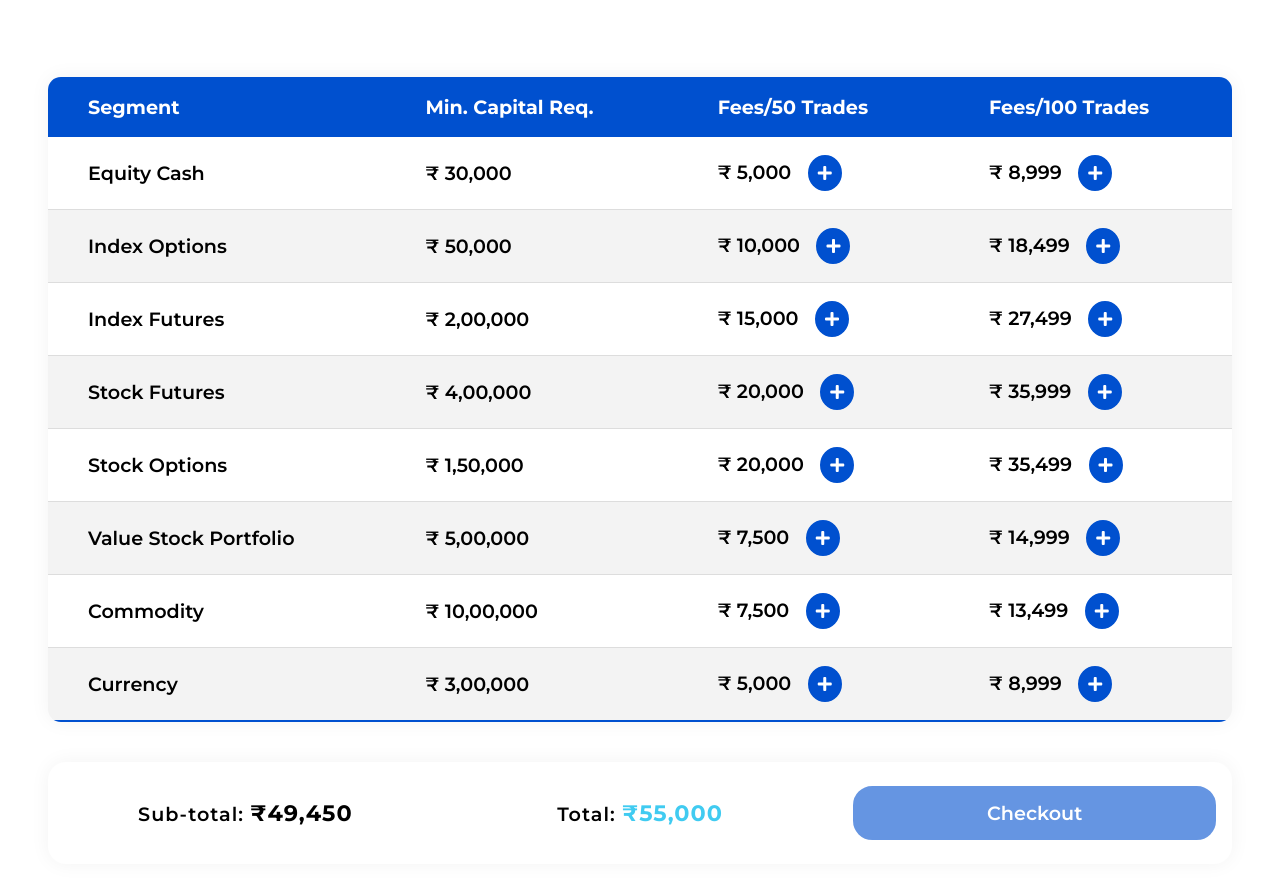
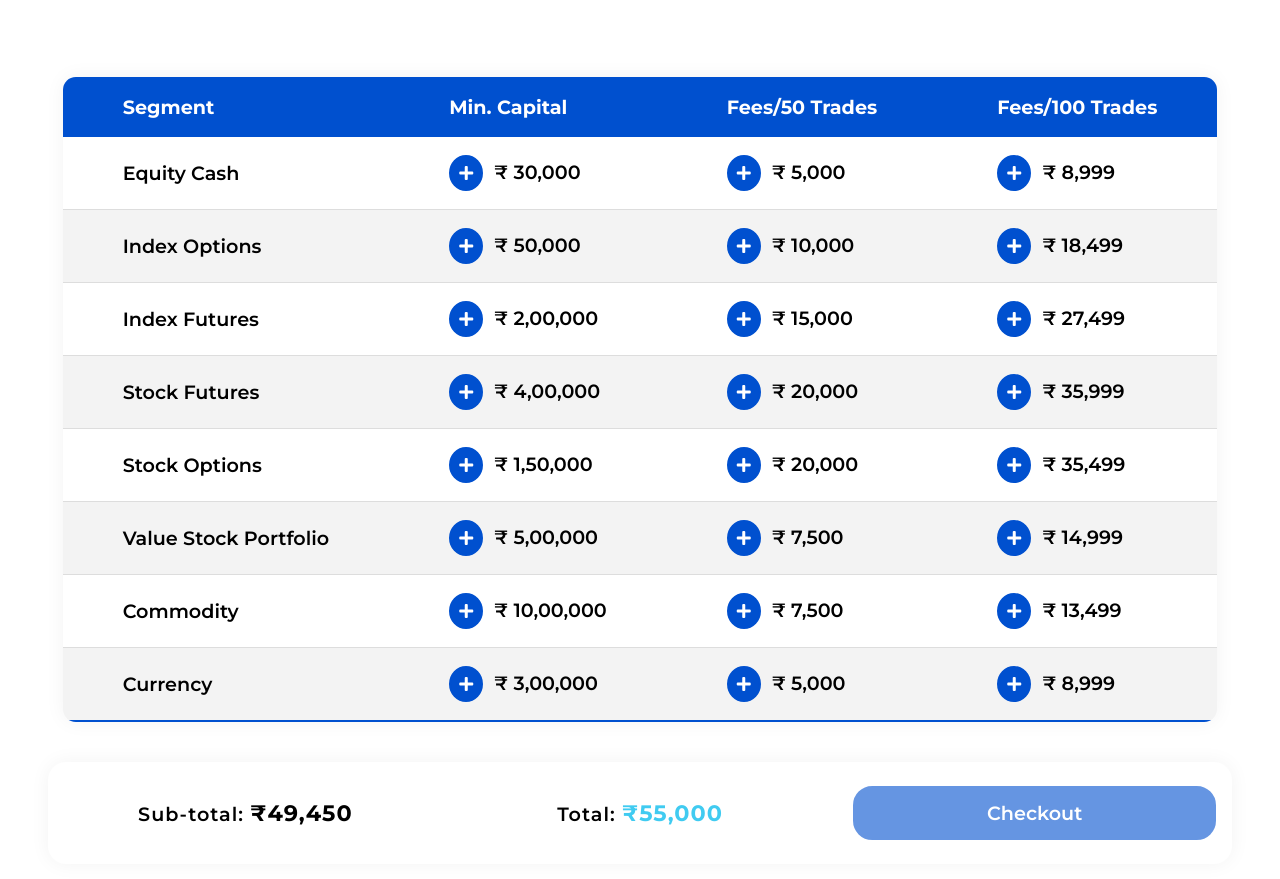
Before and after one commit to emAyush56/welfra-v2.1, a plain HTML site: page services-advisory.html in a window 1280 px wide. Shown: the part 673-1552 px from the top of the page. Drawn offline with Linux system fonts and the light colour scheme.

Commit message:
made newer changes to the index and services pages

```diff
--- a/assets/css/showcase.css
+++ b/assets/css/showcase.css
@@ -228,7 +228,7 @@
     border-collapse: collapse;
     margin: auto;
     font-size: 1.2rem;
-    min-width: 100%;
+    min-width: 90%;
     border-radius: 0.8rem;
     overflow: hidden;
     box-shadow: 0 0 20px rgba(0, 0, 0, 0.05);
@@ -243,7 +243,7 @@
 
 .main-table-content th,
 .main-table-content td {
-    padding: 18px 40px;
+    padding: 18px 60px;
 }
 
 .main-table-content tbody tr {
@@ -262,7 +262,7 @@
 .icon-btn{
     font-size: 1rem;
     color: white;
-    margin-left: 0.7rem;
+    margin-right: 0.7rem;
     padding: 0.5rem;
     background: var(--primary-gradient-color);
     border-radius: 50%;
@@ -325,7 +325,7 @@
         font-size: 1.2rem;
     }
 
-    .sap-table{
+    .sap-table-data{
         overflow-x: scroll;
     }
 
@@ -344,12 +344,12 @@
     .main-table-content td{
         display: block;
         width: 100%;
-    }
+    }*/
 
     .main-table-content th,
     .main-table-content td {
-    padding: 15px 40px;
-    } */
+    padding: 15px 30px;
+    }
 
     /* .main-table-content tbody tr td{
         text-align: right;
--- a/services-advisory.html
+++ b/services-advisory.html
@@ -79,11 +79,12 @@
                 </div>
 
                 <div class="sap-table">
+                    <div class="sap-table-data">
                         <table class="main-table-content">
                             <thead>
                                 <tr>
                                     <th>Segment</th>
-                                <th>Min. Capital Req.</th>
+                                    <th>Min. Capital</th>
                                     <th>Fees/50 Trades</th>
                                     <th>Fees/100 Trades</th>
                                 </tr>
@@ -92,62 +93,63 @@
                             <tbody>
                                 <tr>
                                     <td data-label="Segment">Equity Cash</td>
-                                <td data-label="Min. Capital Req.">&#8377; 30,000</td>
-                                <td data-label="Fees/50 Trades">&#8377; 5,000 <a class="icon-btn fa fa-plus"></a></td>
-                                <td data-label="Fees/100 Trades">&#8377; 8,999 <a class="icon-btn fa fa-plus"></a></td>
+                                    <td data-label="Min. Capital"><a class="icon-btn fa fa-plus"></a>&#8377; 30,000</td>
+                                    <td data-label="Fees/50 Trades"><a class="icon-btn fa fa-plus"></a>&#8377; 5,000</a></td>
+                                    <td data-label="Fees/100 Trades"><a class="icon-btn fa fa-plus"></a>&#8377; 8,999</a></td>
                                 </tr>
 
                                 <tr>
                                     <td data-label="Segment">Index Options</td>
-                                <td data-label="Min. Capital Req.">&#8377; 50,000</td>
-                                <td data-label="Fees/50 Trades">&#8377; 10,000 <a class="icon-btn fa fa-plus"></a></td>
-                                <td data-label="Fees/100 Trades">&#8377; 18,499 <a class="icon-btn fa fa-plus"></a></td>
+                                    <td data-label="Min. Capital"><a class="icon-btn fa fa-plus"></a>&#8377; 50,000</td>
+                                    <td data-label="Fees/50 Trades"><a class="icon-btn fa fa-plus"></a>&#8377; 10,000</a></td>
+                                    <td data-label="Fees/100 Trades"><a class="icon-btn fa fa-plus"></a>&#8377; 18,499</a></td>
                                 </tr>
 
                                 <tr>
                                     <td data-label="Segment">Index Futures</td>
-                                <td data-label="Min. Capital Req.">&#8377; 2,00,000</td>
-                                <td data-label="Fees/50 Trades">&#8377; 15,000 <a class="icon-btn fa fa-plus"></a></td>
-                                <td data-label="Fees/100 Trades">&#8377; 27,499 <a class="icon-btn fa fa-plus"></a></td>
+                                    <td data-label="Min. Capital"><a class="icon-btn fa fa-plus"></a>&#8377; 2,00,000</td>
+                                    <td data-label="Fees/50 Trades"><a class="icon-btn fa fa-plus"></a>&#8377; 15,000</a></td>
+                                    <td data-label="Fees/100 Trades"><a class="icon-btn fa fa-plus"></a>&#8377; 27,499</a></td>
                                 </tr>
 
                                 <tr>
                                     <td data-label="Segment">Stock Futures</td>
-                                <td data-label="Min. Capital Req.">&#8377; 4,00,000</td>
-                                <td data-label="Fees/50 Trades">&#8377; 20,000 <a class="icon-btn fa fa-plus"></a></td>
-                                <td data-label="Fees/100 Trades">&#8377; 35,999 <a class="icon-btn fa fa-plus"></a></td>
+                                    <td data-label="Min. Capital"><a class="icon-btn fa fa-plus"></a>&#8377; 4,00,000</td>
+                                    <td data-label="Fees/50 Trades"><a class="icon-btn fa fa-plus"></a>&#8377; 20,000</a></td>
+                                    <td data-label="Fees/100 Trades"><a class="icon-btn fa fa-plus"></a>&#8377; 35,999</a></td>
                                 </tr>
 
                                 <tr>
                                     <td data-label="Segment">Stock Options</td>
-                                <td data-label="Min. Capital Req.">&#8377; 1,50,000</td>
-                                <td data-label="Fees/50 Trades">&#8377; 20,000 <a class="icon-btn fa fa-plus"></a></td>
-                                <td data-label="Fees/100 Trades">&#8377; 35,499 <a class="icon-btn fa fa-plus"></a></td>
+                                    <td data-label="Min. Capital"><a class="icon-btn fa fa-plus"></a>&#8377; 1,50,000</td>
+                                    <td data-label="Fees/50 Trades"><a class="icon-btn fa fa-plus"></a>&#8377; 20,000</a></td>
+                                    <td data-label="Fees/100 Trades"><a class="icon-btn fa fa-plus"></a>&#8377; 35,499</a></td>
                                 </tr>
 
                                 <tr>
                                     <td data-label="Segment">Value Stock Portfolio</td>
-                                <td data-label="Min. Capital Req.">&#8377; 5,00,000</td>
-                                <td data-label="Fees/50 Trades">&#8377; 7,500 <a class="icon-btn fa fa-plus"></a></td>
-                                <td data-label="Fees/100 Trades">&#8377; 14,999 <a class="icon-btn fa fa-plus"></a></td>
+                                    <td data-label="Min. Capital"><a class="icon-btn fa fa-plus"></a>&#8377; 5,00,000</td>
+                                    <td data-label="Fees/50 Trades"><a class="icon-btn fa fa-plus"></a>&#8377; 7,500</a></td>
+                                    <td data-label="Fees/100 Trades"><a class="icon-btn fa fa-plus"></a>&#8377; 14,999</a></td>
                                 </tr>
 
                                 <tr>
                                     <td data-label="Segment">Commodity</td>
-                                <td data-label="Min. Capital Req.">&#8377; 10,00,000</td>
-                                <td data-label="Fees/50 Trades">&#8377; 7,500 <a class="icon-btn fa fa-plus"></a></td>
-                                <td data-label="Fees/100 Trades">&#8377; 13,499 <a class="icon-btn fa fa-plus"></a></td>
+                                    <td data-label="Min. Capital"><a class="icon-btn fa fa-plus"></a>&#8377; 10,00,000</td>
+                                    <td data-label="Fees/50 Trades"><a class="icon-btn fa fa-plus"></a>&#8377; 7,500</a></td>
+                                    <td data-label="Fees/100 Trades"><a class="icon-btn fa fa-plus"></a>&#8377; 13,499</a></td>
                                 </tr>
 
                                 <tr>
                                     <td data-label="Segment">Currency</td>
-                                <td data-label="Min. Capital Req.">&#8377; 3,00,000</td>
-                                <td data-label="Fees/50 Trades">&#8377; 5,000 <a class="icon-btn fa fa-plus"></a></td>
-                                <td data-label="Fees/100 Trades">&#8377; 8,999 <a class="icon-btn fa fa-plus"></a></td>
+                                    <td data-label="Min. Capital"><a class="icon-btn fa fa-plus"></a>&#8377; 3,00,000</td>
+                                    <td data-label="Fees/50 Trades"><a class="icon-btn fa fa-plus"></a>&#8377; 5,000</a></td>
+                                    <td data-label="Fees/100 Trades"><a class="icon-btn fa fa-plus"></a>&#8377; 8,999</a></td>
                                 </tr>
 
                             </tbody>
                         </table>
+                    </div>
 
                     <div class="sap-total">
                         <div class="sap-total-items">
```
Also changed, not shown: index.html (+2 -2 lines). Lines whose indentation alone changed are shown as unchanged.
